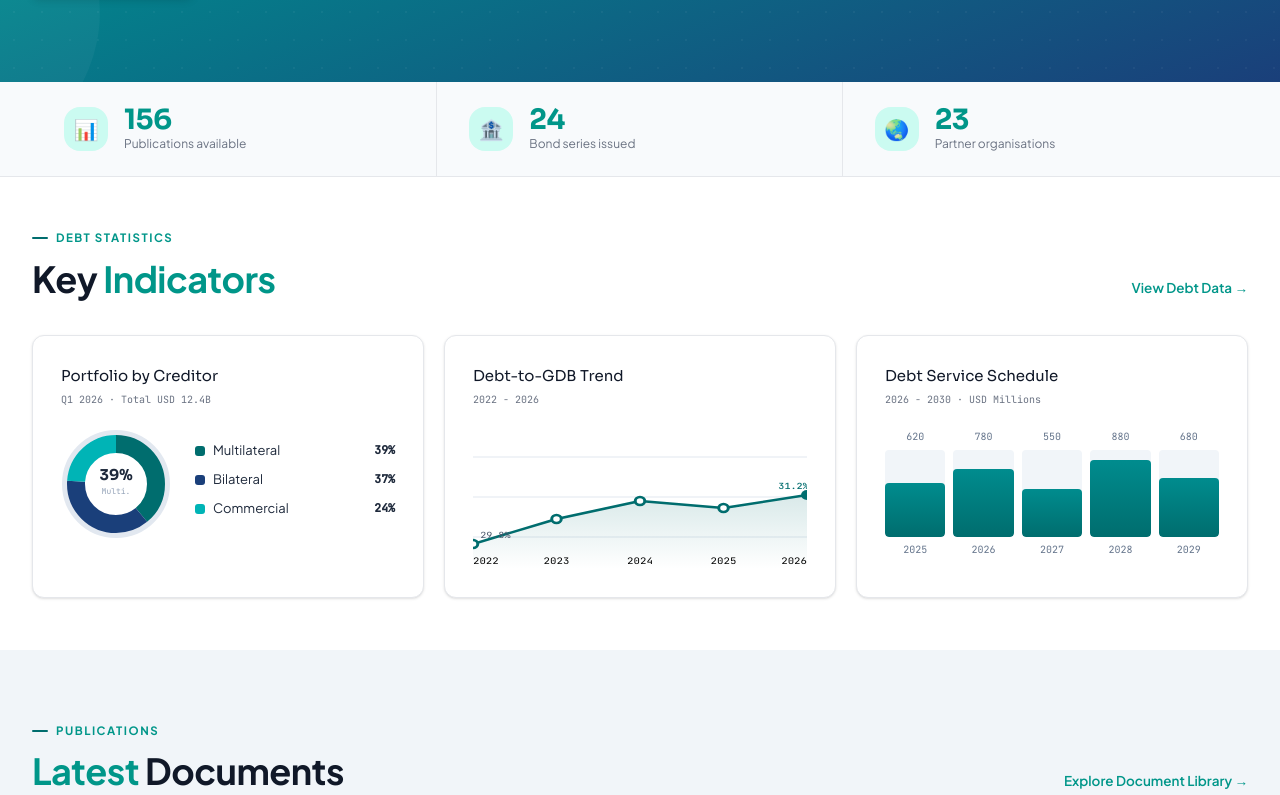
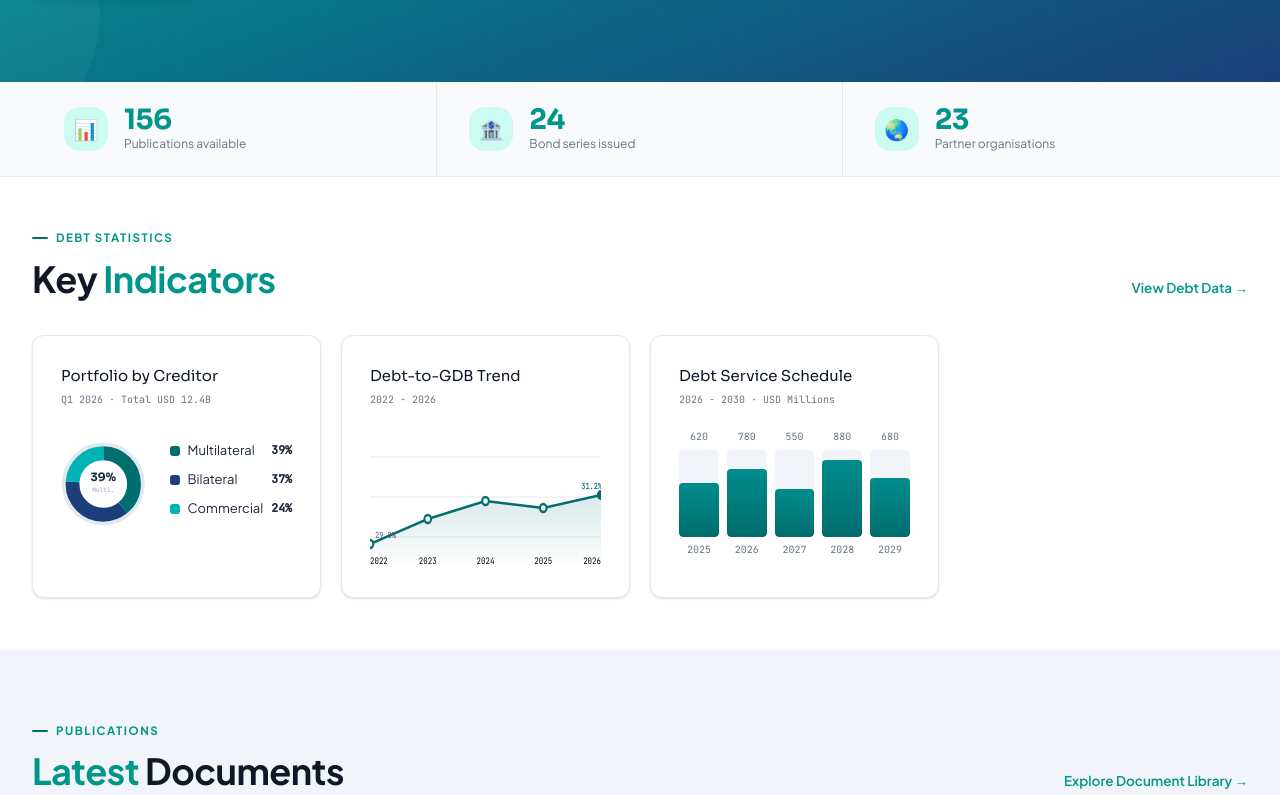
Before and after one commit to Pitou911/gdicdm-frontend, a React (Vite) app: page / in a window 1280 px wide. Shown: the part 478-1273 px from the top of the page. Built offline with nearby package versions, Linux system fonts and the light colour scheme.

Commit message:
edit home page's barchart and histogram

```diff
--- a/src/pages/Home.jsx
+++ b/src/pages/Home.jsx
@@ -86,7 +86,7 @@
                         {t('linkDebtData')}
                     </Link>
                 </div>
-                <div className='grid grid-cols-3 gap-5'>
+                <div className='grid grid-cols-1 sm:grid-cols-2 md:grid-cols-3 lg:grid-cols-4 gap-5'>
                     <div className='bg-white border border-gray-200 rounded-xl p-7 shadow transition-shadow hover:shadow-lg'>
                         <div className='text-[15px] font-display text-gray-900 mb-1'>Portfolio by Creditor</div>
                         <div className='font-mono text-[10px] text-gray-500 mb-5'>Q1 2026 · Total USD 12.4B</div>
```
